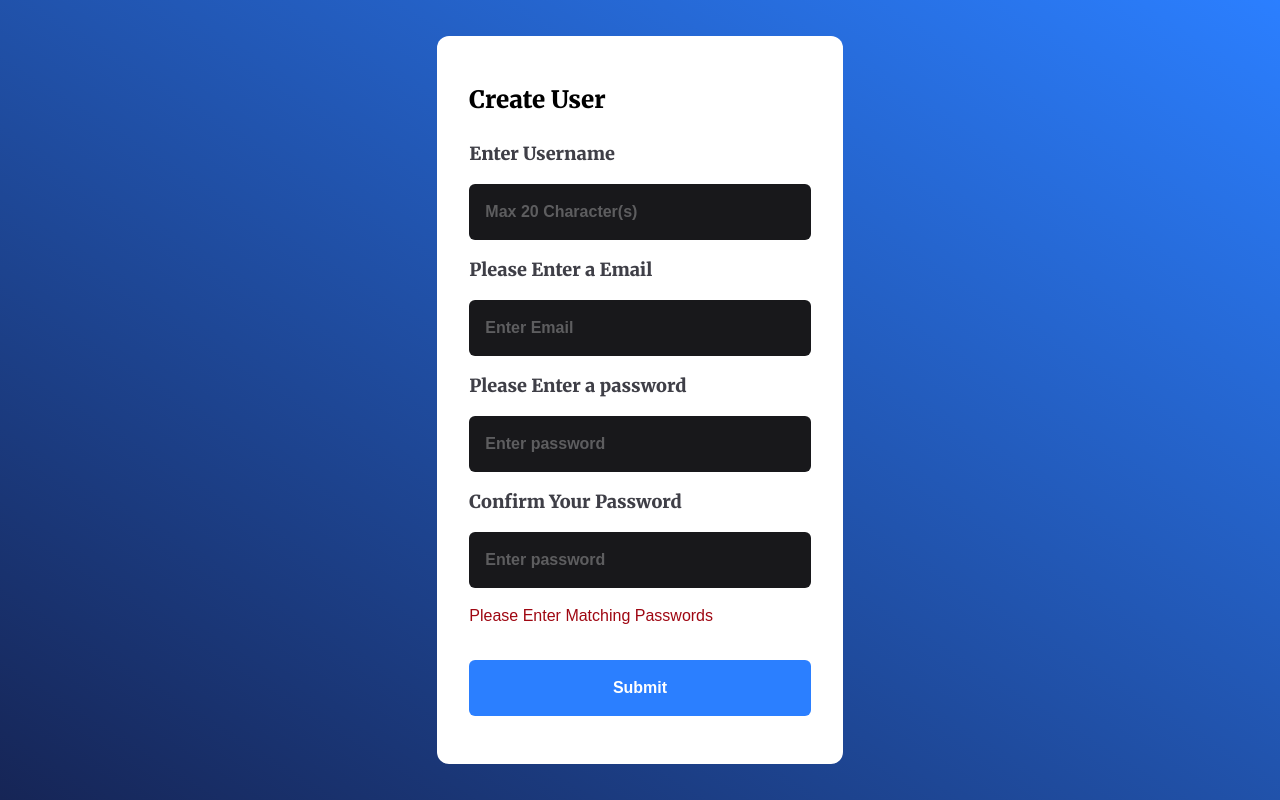
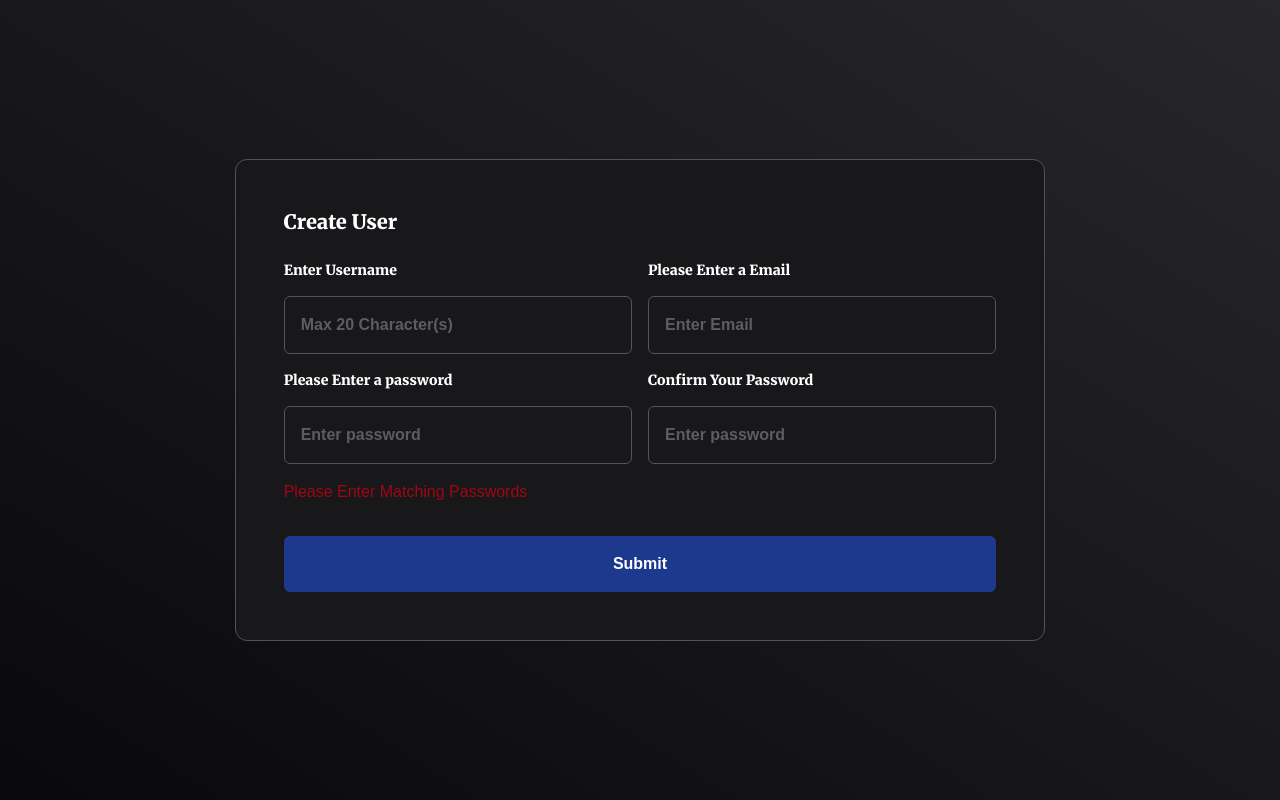
Before and after one commit to jacobEliasMoya/NextPress, a Next.js app: page / in a window 1280 px wide. Built offline with nearby package versions, Linux system fonts and the light colour scheme.

Commit message:
added minor style update, darker seems more modern

```diff
--- a/src/app/layout.tsx
+++ b/src/app/layout.tsx
@@ -12,7 +12,7 @@ export default function RootLayout({
   children: React.ReactNode;
 }>) {
   return (
-    <html lang="en" className="bg-gradient-to-bl from-blue-500 to bg-blue-950">
+    <html lang="en" className="bg-gradient-to-bl from-zinc-800 to bg-zinc-950">
       <head>
         <link rel="preconnect" href="https://fonts.googleapis.com" />
         <link
--- a/src/app/page.tsx
+++ b/src/app/page.tsx
@@ -4,7 +4,7 @@ import Form from "../components/form/layout/Form";
 export default function Home() {
   return (
     <section className="flex flex-col items-center justify-center w-full p-8">
-      <div className="w-full md:w-3/5 lg:w-1/3 rounded-xl bg-white min-h-40 p-8 py-12 flex flex-col gap-6 group">
+      <div className="w-full md:w-8/12 rounded-xl bg-zinc-900 min-h-40 p-12 flex flex-col gap-6 group border-1 border-zinc-600">
         <H1Element
           title={"Create User"}
           id={"new-user-heading"}
--- a/src/components/form/layout/Form.tsx
+++ b/src/components/form/layout/Form.tsx
@@ -33,9 +33,9 @@ export default function Form() {
   const passwordConfirmation = (): JSX.Element => {
     const { password, confirmPassword } = formState;
     if (password === confirmPassword && password.length > 0) {
-      return <p className="text-green-800">Passwords Match</p>;
+      return <p className="text-green-800 col-span-full">Passwords Match</p>;
     } else {
-      return <p className="text-red-800">Please Enter Matching Passwords</p>;
+      return <p className="text-red-800 col-span-full">Please Enter Matching Passwords</p>;
     }
   };
 
@@ -44,7 +44,7 @@ export default function Form() {
   };
 
   return (
-    <form className="w-full flex flex-col gap-4" onSubmit={handleSubmit}>
+    <form className="w-full md:grid-cols-2 grid gap-4" onSubmit={handleSubmit}>
       <FormField
         maxCharacters={maxusernameChars}
         htmlFor={"username"}
@@ -54,8 +54,7 @@ export default function Form() {
         name={"username"}
         value={formState.username}
         placeholder={`Max ${maxusernameChars} Character(s)`}
-        onChange={handleChange}
-      />
+        onChange={handleChange} additionalClasses={undefined}      />
 
       <FormField
         htmlFor={"email"}
@@ -66,8 +65,7 @@ export default function Form() {
         value={formState.email}
         placeholder="Enter Email"
         onChange={handleChange}
-        maxCharacters={undefined}
-      />
+        maxCharacters={undefined} additionalClasses={undefined}      />
 
       <FormField
         htmlFor={"password"}
@@ -78,8 +76,7 @@ export default function Form() {
         value={formState.password}
         placeholder="Enter password"
         onChange={handleChange}
-        maxCharacters={undefined}
-      />
+        maxCharacters={undefined} additionalClasses={undefined}      />
 
       <FormField
         htmlFor={"confirmPassword"}
@@ -90,8 +87,7 @@ export default function Form() {
         value={formState.confirmPassword}
         placeholder="Enter password"
         onChange={handleChange}
-        maxCharacters={undefined}
-      />
+        maxCharacters={undefined} additionalClasses={undefined}      />
 
       {passwordConfirmation()}
 
@@ -101,8 +97,7 @@ export default function Form() {
         id={""}
         name={""}
         value={"Submit"}
-        onChange={undefined}
-      />
+        onChange={undefined} additionalClasses={'col-span-full'}      />
     </form>
   );
 }
--- a/src/components/form/misc/Input.tsx
+++ b/src/components/form/misc/Input.tsx
@@ -7,6 +7,7 @@ export default function Input({
   name,
   value,
   placeholder,
+  additionalClasses,
   onChange,
 }: InputType) {
   return (
@@ -17,9 +18,9 @@ export default function Input({
       name={name}
       value={value}
       placeholder={placeholder}
-      className={`w-full rounded-md flex font-black p-4 placeholder:text-white/30 text-white focus:border-amber-300 placeholder:font-semibold ${
+      className={`w-full border-1 border-zinc-600 rounded-md flex font-black p-4 placeholder:text-white/30 text-white focus:border-amber-300 placeholder:font-semibold ${additionalClasses ? additionalClasses : null} ${
         type.toLowerCase() == "submit"
-          ? " cursor-pointer bg-blue-500 hover:bg-blue-600 active:scale-99 mt-4 "
+          ? " cursor-pointer bg-blue-900 hover:bg-blue-800 active:scale-99 mt-4 border-none "
           : " bg-zinc-900 hover:bg-zinc-800"
       }`}
       onChange={onChange}
--- a/src/components/form/misc/Label.tsx
+++ b/src/components/form/misc/Label.tsx
@@ -3,7 +3,7 @@ import LabelProps from "@/types/label";
 export default function Label({ htmlFor, title }: LabelProps) {
   return (
     <label
-      className="w-full font-merriweather font-black text-zinc-700 text-sm md:text-lg"
+      className="w-full font-merriweather font-black text-white text-sm md:text-md"
       htmlFor={htmlFor}
     >
       {title}
--- a/src/components/headings/H1Element.tsx
+++ b/src/components/headings/H1Element.tsx
@@ -8,7 +8,7 @@ export default function H1Element({
 }: Headings) {
   return (
     <h1
-      className={`font-merriweather font-black text-lg md:text-xl lg:text-2xl ${additionalClasses}`}
+      className={`font-merriweather font-black text-white text-lg md:text-xl lg:text-xl ${additionalClasses}`}
       id={id}
       aria-label={ariaLabel}
     >
--- a/src/types/input.ts
+++ b/src/types/input.ts
@@ -1,9 +1,10 @@
 export default interface InputType {
-  maxCharacters:number|undefined;
+  additionalClasses: string | undefined;
+  maxCharacters: number | undefined;
   type: string;
   id: string;
   name: string;
   value: string;
   placeholder?: string;
-  onChange?: (e: React.ChangeEvent<HTMLInputElement>) => void ;
+  onChange?: (e: React.ChangeEvent<HTMLInputElement>) => void;
 }
```
